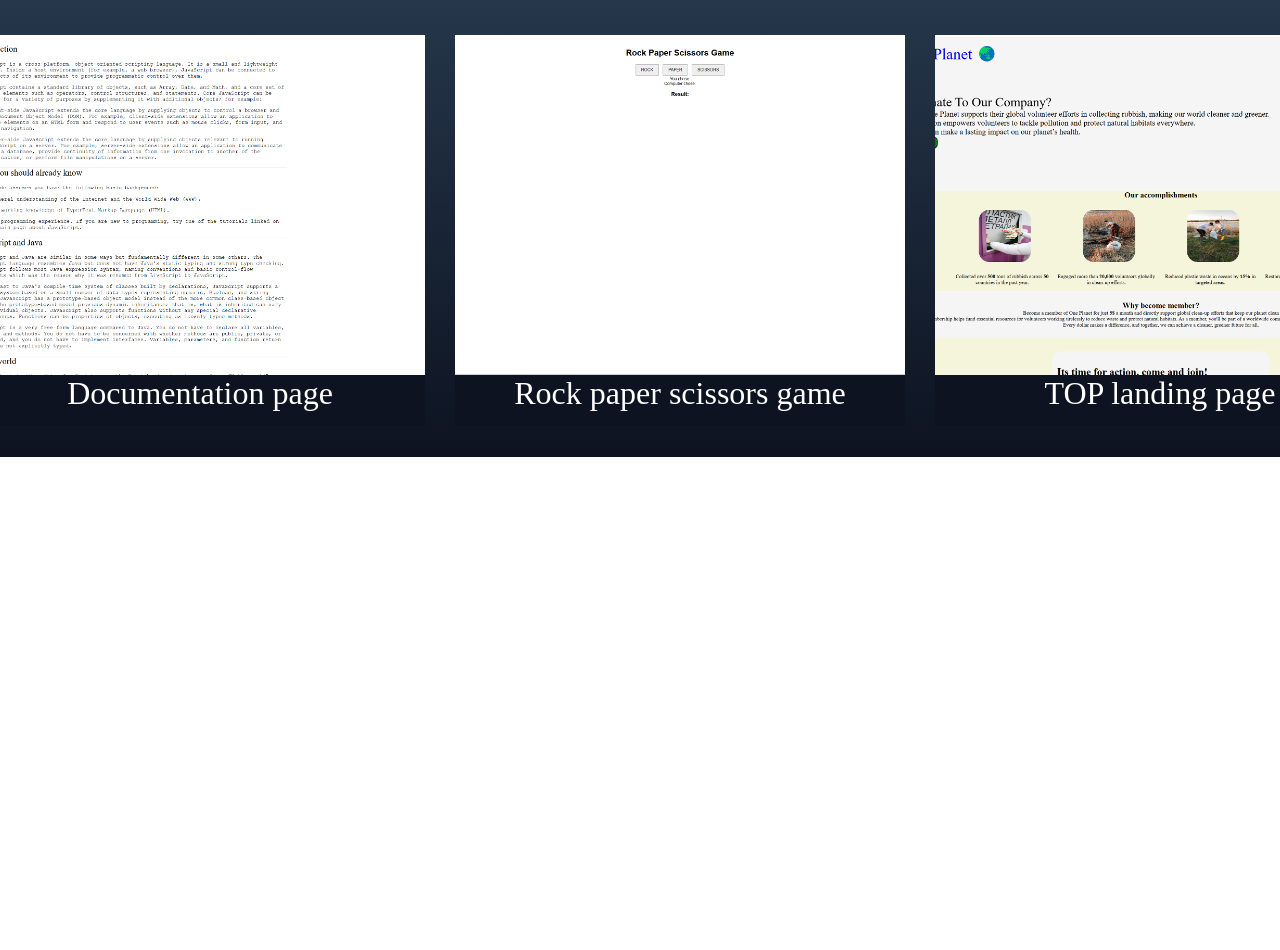
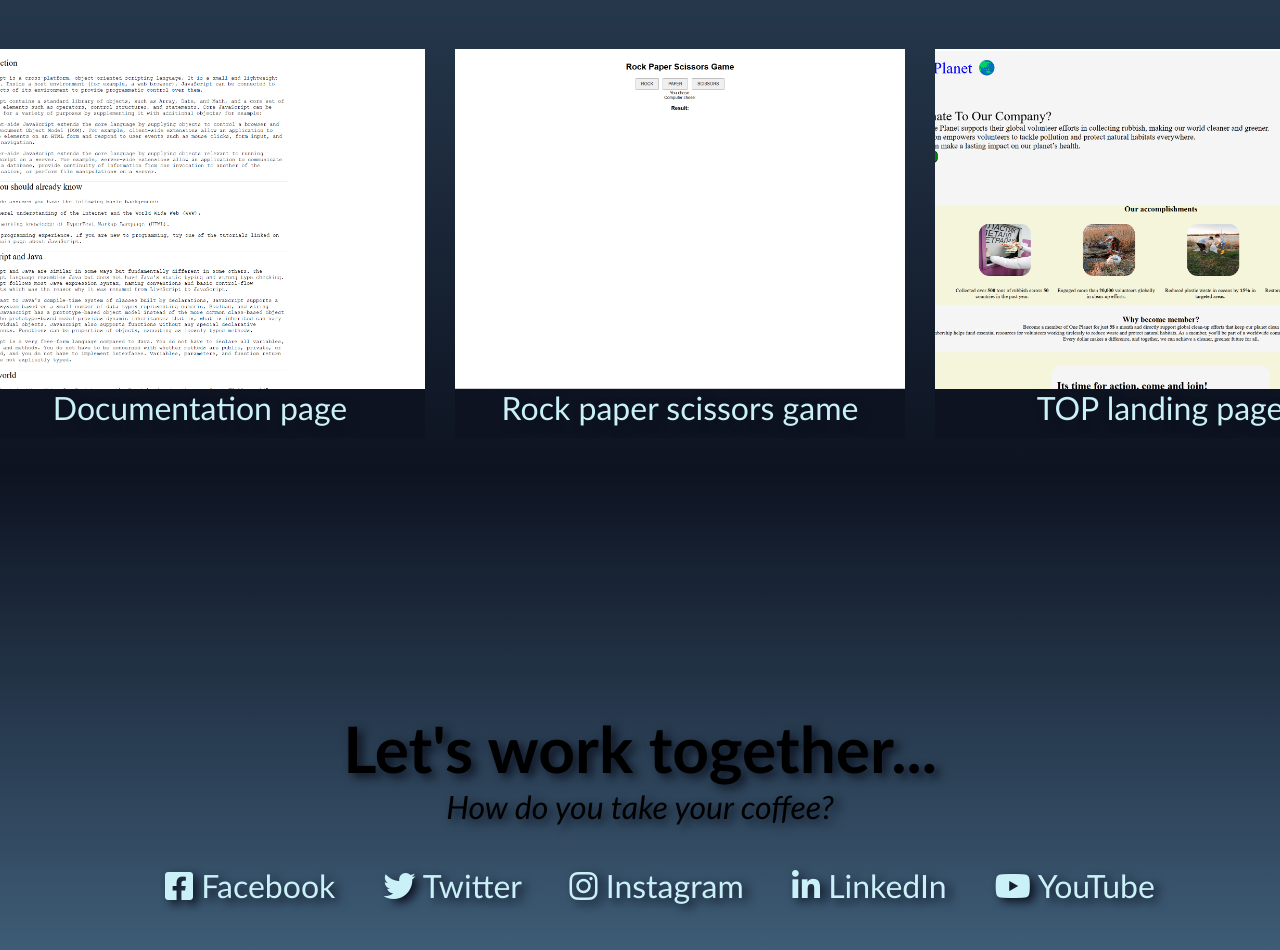
Before and after one commit to mozartdd/fcc-personal-portfolio, a plain HTML site: page index.html in a window 1280 px wide. Shown: the part 1446-2396 px from the top of the page. Before the commit the page ends 1903 px from the top, so only its background shows below. Drawn offline with Linux system fonts and the light colour scheme.

Commit message:
made social m icons interactive on hover;

```diff
--- a/index.html
+++ b/index.html
@@ -5,6 +5,7 @@
     <meta name="viewport" content="width=device-width, initial-scale=1.0">
     <title>Personal portfolio</title>
     <link rel="stylesheet" href="styles.css">
+    <link rel="stylesheet" href="https://cdnjs.cloudflare.com/ajax/libs/font-awesome/6.0.0-beta3/css/all.min.css">
 </head>
 <body>
     <nav id="navbar">
@@ -20,7 +21,7 @@
             <h1>Hey I am Dainis Dilevka</h1>
             <p>a web developer</p>
         </section>
-        <h2>These are some of my projects</h2>
+        <h2 id="hh" style="background-color: #3e5c76; font-size: 3rem;">These are some of my projects</h2>
         <section id="projects">
             <a id="project-1" href="https://mozartdd.github.io/product-landing-page/" target="_blank">
                 <figure>
@@ -28,31 +29,31 @@
                     <figcaption class="project-tile">Product landing page</figcaption>
                 </figure>
             </a>
-            <a href="https://mozartdd.github.io/product-landing-page/" target="_blank">
+            <a href="https://mozartdd.github.io/surveyFormWebPage/" target="_blank">
                 <figure>
                     <img src="img/form.jpg" alt="Registration form" width="450px" height="340px">
                     <figcaption class="project-tile">Registration form</figcaption>
                 </figure>
             </a>
-            <a href="https://mozartdd.github.io/product-landing-page/" target="_blank">
+            <a href="https://mozartdd.github.io/fcc-tribute-page/" target="_blank">
                 <figure>
                     <img src="img/bilbo.png" alt="Tribute page" width="450px" height="340px">
                     <figcaption class="project-tile">Tribute page</figcaption>
                 </figure>
             </a>
-            <a href="https://mozartdd.github.io/product-landing-page/" target="_blank">
+            <a href="https://mozartdd.github.io/fccDocumentationPage/" target="_blank">
                 <figure>
                     <img src="img/doc.png" alt="Documentation page" width="450px" height="340px">
                     <figcaption class="project-tile">Documentation page</figcaption>
                 </figure>
             </a>
-            <a href="https://mozartdd.github.io/product-landing-page/" target="_blank">
+            <a href="https://mozartdd.github.io/rock-paper-scissors/" target="_blank">
                 <figure>
                     <img src="img/rps.png" alt="Rock paper scissors game" width="450px" height="340px">
                     <figcaption class="project-tile">Rock paper scissors game</figcaption>
                 </figure>
             </a>
-            <a href="https://mozartdd.github.io/product-landing-page/" target="_blank">
+            <a href="https://mozartdd.github.io/first-landing-page/" target="_blank">
                 <figure>
                     <img src="img/first.png" alt="TOP landing page" width="450px" height="340px">
                     <figcaption class="project-tile">TOP landing page</figcaption>
@@ -60,7 +61,25 @@
             </a>
         </section>
         <section id="contact">
-
+            <h2>Let's work together...</h2>
+            <p>How do you take your coffee?</p>
+            <div class="social-icons">
+                <a href="https://www.facebook.com" target="_blank">
+                    <i class="fab fa-facebook-square"></i> Facebook
+                </a>
+                <a href="https://twitter.com/freecodecamp/">
+                    <i class="fab fa-twitter"></i> Twitter
+                </a>
+                <a href="https://instagram.com/freecodecamp">
+                    <i class="fab fa-instagram"></i> Instagram
+                </a>
+                <a href="https://www.linkedin.com/school/free-code-camp/">
+                    <i class="fab fa-linkedin-in"></i> LinkedIn
+                </a>
+                <a href="https://www.youtube.com/freecodecamp">
+                    <i class="fab fa-youtube"></i> YouTube
+                </a>
+            </div>
         </section>
         <section id="footer">
 
--- a/styles.css
+++ b/styles.css
@@ -1,5 +1,13 @@
+:root {
+    --dark-blue: #0d1321;
+    --med-blue: #3e5c76;
+
+}
+
 html {
     scroll-behavior: smooth;
+    text-shadow: var(--dark-blue) 5px 4px 10px;
+    font-family: 'Gill Sans', 'Gill Sans MT', Calibri, 'Trebuchet MS', sans-serif;
 }
 
 body {
@@ -7,7 +15,7 @@ body {
 }
 
 #navbar {
-    background-color: #0d1321;
+    background-color: var(--dark-blue);
     min-height: 100px;
     display: flex;
     align-items: center;
@@ -29,23 +37,22 @@ body {
 }
 
 #navbar ul li {
-    color: white;
     font-size: 26px;
 }
 
 a {
     text-decoration: none;
-    color: white;
+    color: #caf0f8;
     font-size: 2rem;
 }
 
 #navbar ul li a:hover {
-    color: #caf0f8;
+    color: var(--med-blue);
 }
 
 #welcome-section {
     height: 100vh;
-    background: linear-gradient(180deg, #0d1321, #3e5c76 );
+    background: linear-gradient(180deg, var(--dark-blue), var(--med-blue) );
 }
 
 h1 {
@@ -53,21 +60,21 @@ h1 {
     padding-top: 50vh;
 }
 
-p {
+#welcome-section p {
     font-size: 2rem;
     font-style: italic;
-    color: #3e5c76;
+    color: var(--dark-blue);
 }
 
-h1, p, h2 {
+h1, p, #hh {
     margin: 0;
-    font-family: sans-serif;
     text-align: center;
 }
 
-h2 {
-    font-size: 3.5rem;
-    background: #3e5c76;
+#hh {
+    border-top: 3px solid var(--dark-blue);
+    padding-top: 20px;
+    font-size: 4rem;
 }
 
 #projects {
@@ -75,7 +82,7 @@ h2 {
     grid-template-columns: 450px 450px 450px;
     justify-content: center;
     gap: 30px;
-    background: linear-gradient(180deg, #3e5c76, #0d1321 );
+    background: linear-gradient(180deg, var(--med-blue), var(--dark-blue) );
 }
 
 
@@ -84,9 +91,47 @@ img {
 }
 
 figcaption {
-    background-color:#0d1321;
+    background-color: var(--dark-blue);
     width: 450px;
     height: 50px;
     text-align: center;
     margin-top: -8px;
 }
+
+#contact {
+    height: 60vh;
+    background: linear-gradient(180deg, var(--dark-blue), var(--med-blue) );
+}
+
+#contact h2, #contact p {
+    margin: 0;
+    text-align: center;
+    padding-top: 30vh;
+}
+
+#contact h2 {
+    font-size: 4rem;
+}
+
+#contact p {
+    padding-top: 0;
+    font-size: 2rem;
+    font-style: italic;
+    margin-bottom: 40px;
+}
+
+.social-icons {
+    text-align: center;
+}
+
+.social-icons a {
+    font-size: 2rem;
+    margin-left: 40px;
+    position: relative;
+    top: 0;
+    transition: top 0.3s ease;
+}
+
+.social-icons a:hover {
+    top: 20px;
+}
```
